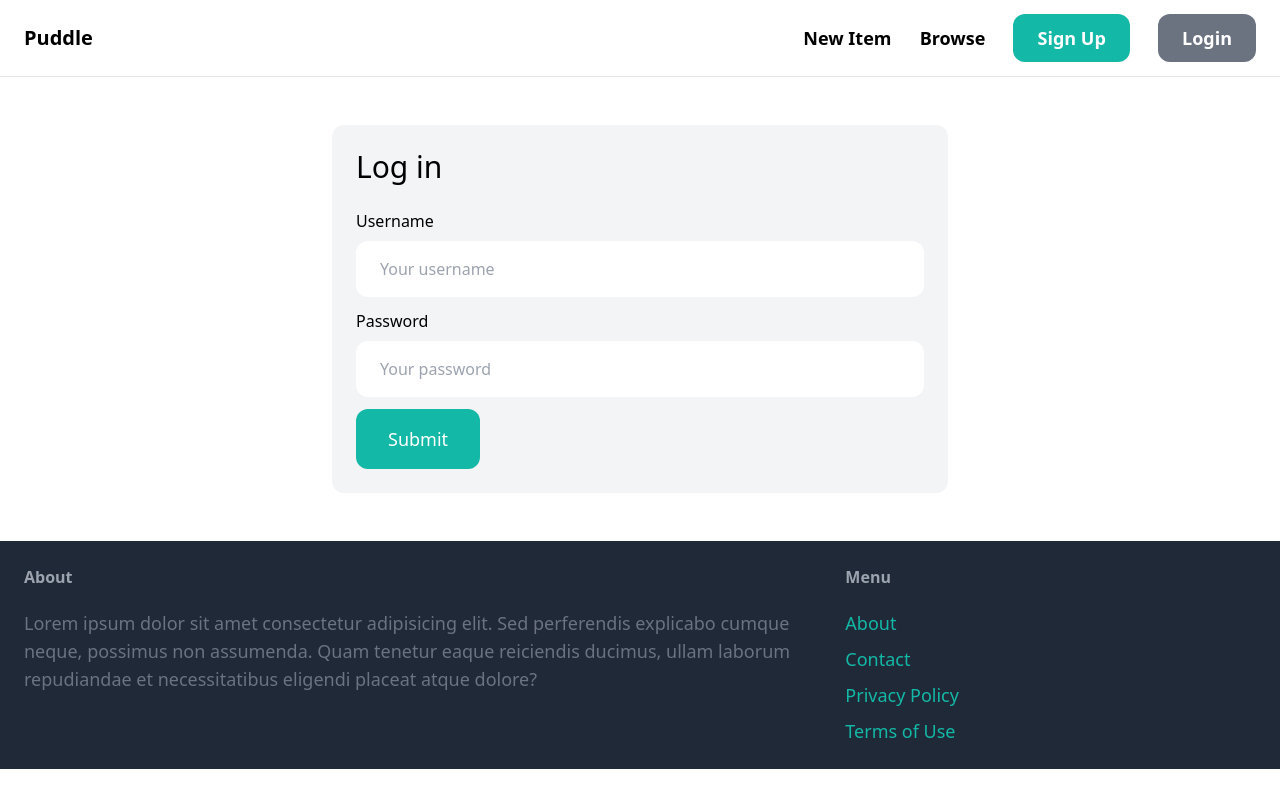
After one commit to erdeminmez/OnlineMarketplace, a Django app: page /login/ in a window 1280 px wide. The commit adds this page. Run offline with Django 4.2, Linux system fonts and the light colour scheme; some libraries are stand-ins or nearby versions.

Commit message:
Log in Added

```diff
--- a/puddle/core/forms.py
+++ b/puddle/core/forms.py
@@ -1,5 +1,5 @@
 from django import forms
-from django.contrib.auth.forms import UserCreationForm
+from django.contrib.auth.forms import UserCreationForm, AuthenticationForm
 from django.contrib.auth.models import User
 
 class SignupForm(UserCreationForm):
@@ -23,3 +23,14 @@ class SignupForm(UserCreationForm):
         'placeholder': 'Repeat password',
         'class': 'w-full py-4 px-6 rounded-xl'
     }))
+
+class LoginForm(AuthenticationForm):
+
+    username = forms.CharField(widget=forms.TextInput(attrs={
+        'placeholder': 'Your username',
+        'class': 'w-full py-4 px-6 rounded-xl'
+    }))
+    password = forms.CharField(widget=forms.PasswordInput(attrs={
+        'placeholder': 'Your password',
+        'class': 'w-full py-4 px-6 rounded-xl'
+    }))
--- a/puddle/core/templates/core/layout.html
+++ b/puddle/core/templates/core/layout.html
@@ -15,8 +15,13 @@
             <a href="#" class="text-lg font-semibold hover:text-gray-500">New Item</a>
             <a href="#" class="text-lg font-semibold hover:text-gray-500">Browse</a>
 
-            <a href="#" class="px-6 py-3 text-lg font-semibold bg-teal-500 text-white rounded-xl hover:bg-teal-700">Sign Up</a>
-            <a href="#" class="px-6 py-3 text-lg font-semibold bg-gray-500 text-white rounded-xl hover:bg-gray-700">Login</a>
+            {% if request.user.is_authenticated %}
+                <a href="#" class="px-6 py-3 text-lg font-semibold bg-teal-500 text-white rounded-xl hover:bg-teal-700">Inbox</a>
+                <a href="#" class="px-6 py-3 text-lg font-semibold bg-gray-500 text-white rounded-xl hover:bg-gray-700">Dashboard</a>
+            {% else %}
+                <a href="{% url 'core:signup' %}" class="px-6 py-3 text-lg font-semibold bg-teal-500 text-white rounded-xl hover:bg-teal-700">Sign Up</a>
+                <a href="{% url 'core:login' %}" class="px-6 py-3 text-lg font-semibold bg-gray-500 text-white rounded-xl hover:bg-gray-700">Login</a>
+            {% endif %}
 
         </div>
     </nav>
--- /dev/null
+++ b/puddle/core/templates/core/login.html
@@ -0,0 +1,36 @@
+{% extends 'core/layout.html' %}
+
+{% block title %}Log in{% endblock %}
+
+{% block content %}
+<div class="w-1/2 my-6 mx-auto p-6 bg-gray-100 rounded-xl">
+    <h1 class="mb-6 text-3xl">Log in</h1>
+
+    <form method="post" action=".">
+        {% csrf_token %}
+
+        <div class="mb-3">
+            <label class="inline-block mb-2">Username</label><br>
+            {{ form.username }}
+        </div>
+
+        <div class="mb-3">
+            <label class="inline-block mb-2">Password</label><br>
+            {{ form.password }}
+        </div>
+
+
+        {% if form.errors or form.non_field_errors %}
+            <div class="mb-3 p-6 bg-red-100 rounded-xl">
+                {% for field in form %}
+                    {{ field.errors }}
+                {% endfor %}
+
+                {{ form.non_field_errors }}
+            </div>
+        {% endif %}
+
+        <button class="py-4 px-8 text-lg bg-teal-500 hover:bg-teal-700 rounded-xl text-white">Submit</button>
+    </form>
+</div>
+{% endblock %}
--- a/puddle/core/urls.py
+++ b/puddle/core/urls.py
@@ -1,11 +1,14 @@
+from django.contrib.auth import views as auth_views
 from django.urls import path
 
 from . import views
+from .forms import LoginForm
 
 app_name = 'core'
 
 urlpatterns = [
-    path("", views.index, name="index"),
-    path("contact/", views.contact, name="contact"),
-    path("signup/", views.signup, name="signup"),
+    path('', views.index, name='index'),
+    path('contact/', views.contact, name='contact'),
+    path('signup/', views.signup, name='signup'),
+    path('login/', auth_views.LoginView.as_view(template_name='core/login.html', authentication_form=LoginForm), name='login'),
 ]
--- a/puddle/puddle/settings.py
+++ b/puddle/puddle/settings.py
@@ -26,6 +26,10 @@ SECRET_KEY = 'django-insecure-&y7&g2+(e@ixd1r^&_ua!9q4iplm$go-o5=as(t!_nqamu_yxk
 DEBUG = True
 
 ALLOWED_HOSTS = []
+
+LOGIN_URL = '/login/'
+LOGIN_REDIRECT_URL = '/'
+LOGOUT_REDIRECT_URL = '/'
 
 
 # Application definition
```
Also changed, not shown: puddle/core/views.py (+3 -4 lines), puddle/db.sqlite3.
